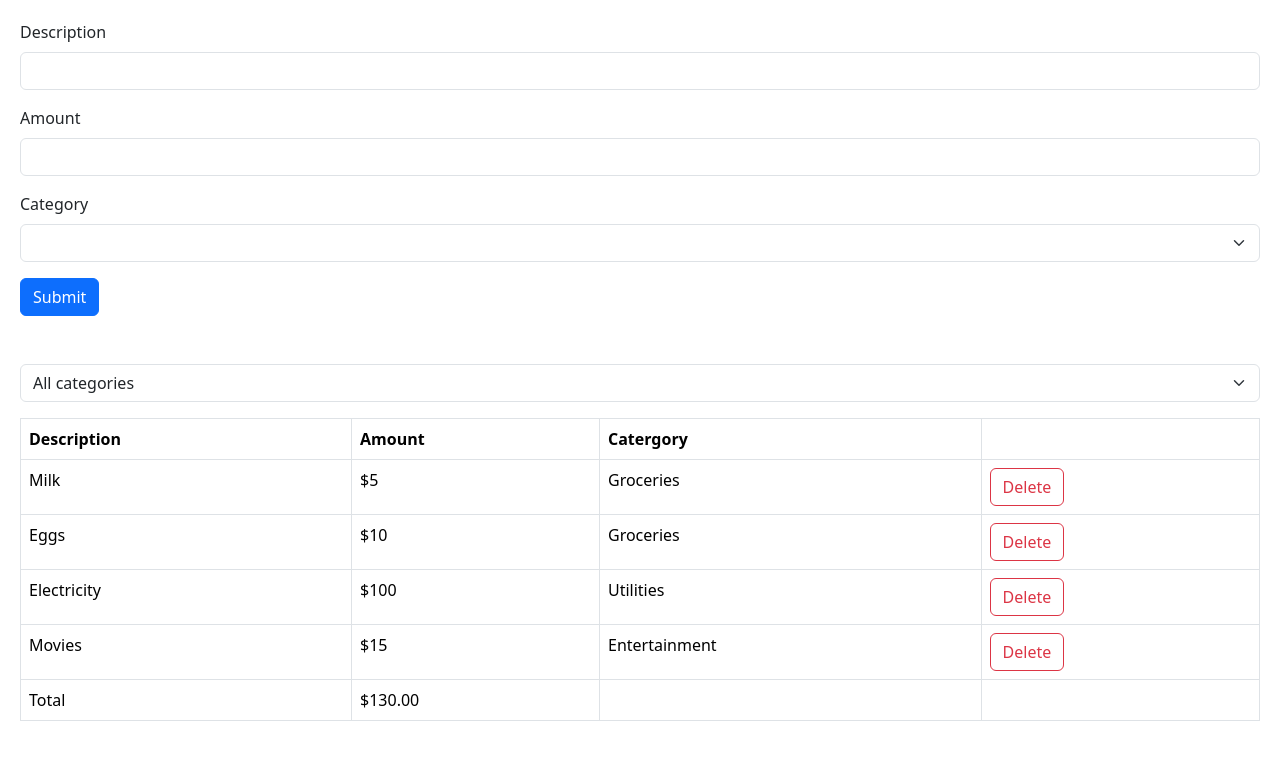
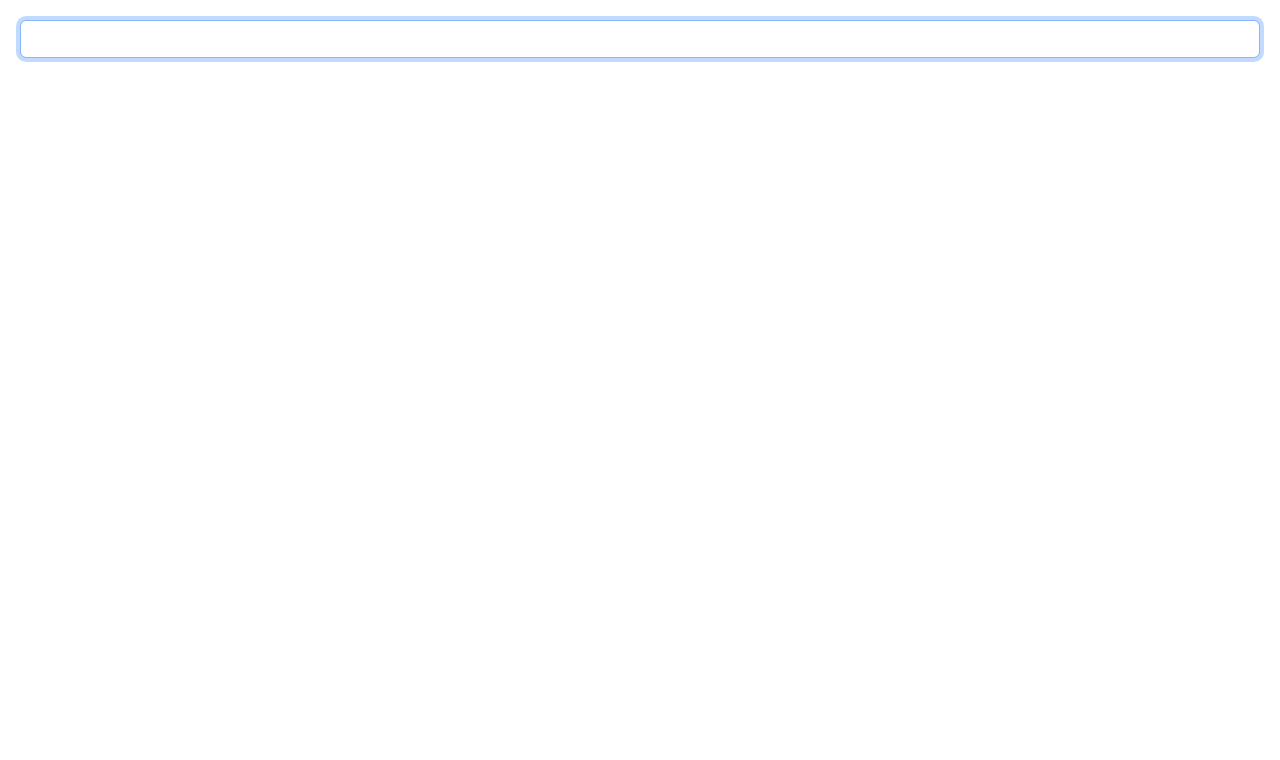
Before and after one commit to MBATheGamer/react-for-beginners, a React (Vite) app: page / in a window 1280 px wide. Shown: the top 760 px of the page. Built offline with nearby package versions, Linux system fonts and the light colour scheme.

Commit message:
Understanding the Effect Hook

```diff
--- a/src/App.tsx
+++ b/src/App.tsx
@@ -1,42 +1,19 @@
-import { useState } from "react";
-import ExpenseList from "@expense-tracker/components/ExpenseList";
-import ExpenseFilter from "@expense-tracker/components/ExpenseFilter";
-import ExpenseForm from "@expense-tracker/components/ExpenseForm";
+import { useEffect, useRef } from "react";
 
 export default function App() {
-  const [selectedCategory, setSelectedCategory] = useState("");
+  const ref = useRef<HTMLInputElement>(null);
 
-  const [expenses, setExpenses] = useState([
-    { id: 1, description: "Milk", amount: 5, category: "Groceries" },
-    { id: 2, description: "Eggs", amount: 10, category: "Groceries" },
-    { id: 3, description: "Electricity", amount: 100, category: "Utilities" },
-    { id: 4, description: "Movies", amount: 15, category: "Entertainment" },
-  ]);
+  useEffect(() => {
+    if (ref.current) ref.current.focus();
+  });
 
-  const visibleExpenses = selectedCategory
-    ? expenses.filter(expense => expense.category === selectedCategory)
-    : expenses;
+  useEffect(() => {
+    document.title = "My App";
+  });
 
   return (
     <div>
-      <div className="mb-5">
-        <ExpenseForm
-          onSubmit={expense =>
-            setExpenses([...expenses, { ...expense, id: expenses.length + 1 }])
-          }
-        />
-      </div>
-      <div className="mb-3">
-        <ExpenseFilter
-          onSelectCatergory={category => setSelectedCategory(category)}
-        />
-      </div>
-      <ExpenseList
-        expenses={visibleExpenses}
-        onDelete={(id: number) =>
-          setExpenses(expenses.filter(expense => expense.id !== id))
-        }
-      />
+      <input ref={ref} type="text" className="form-control" />
     </div>
   );
 }
```
